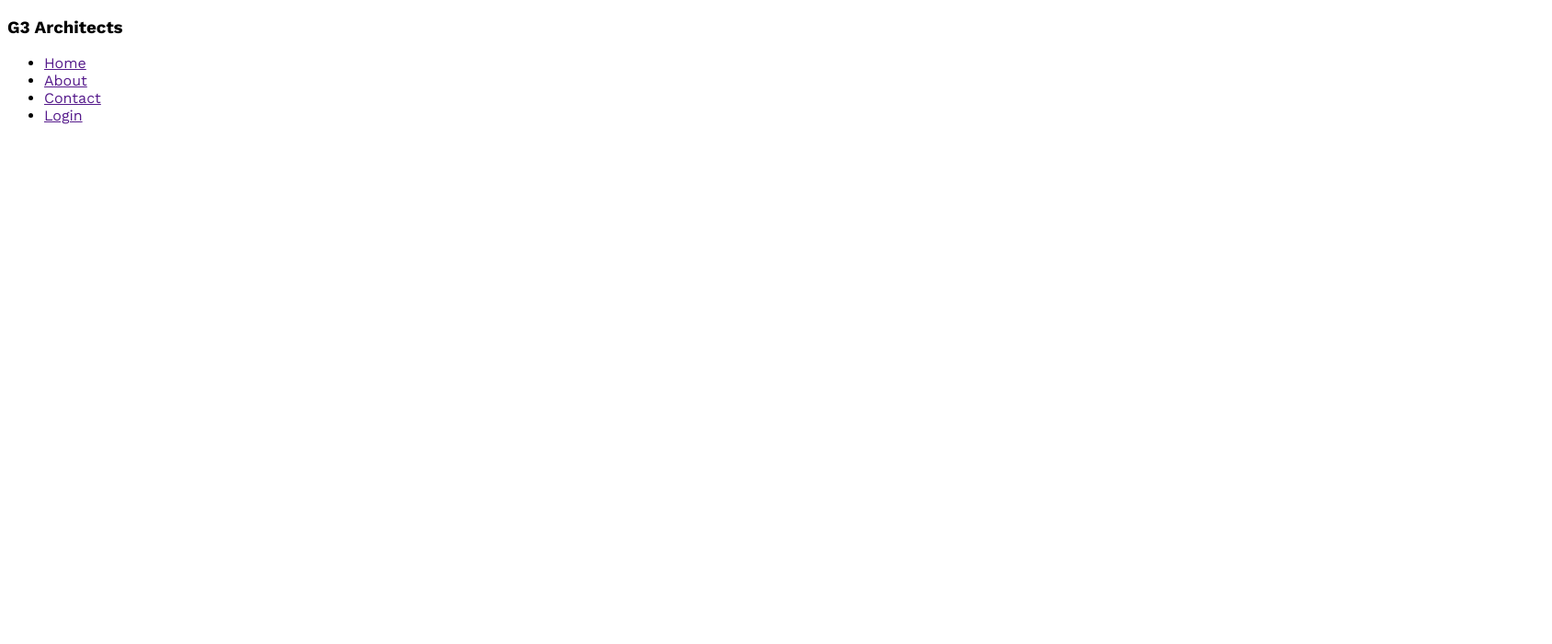
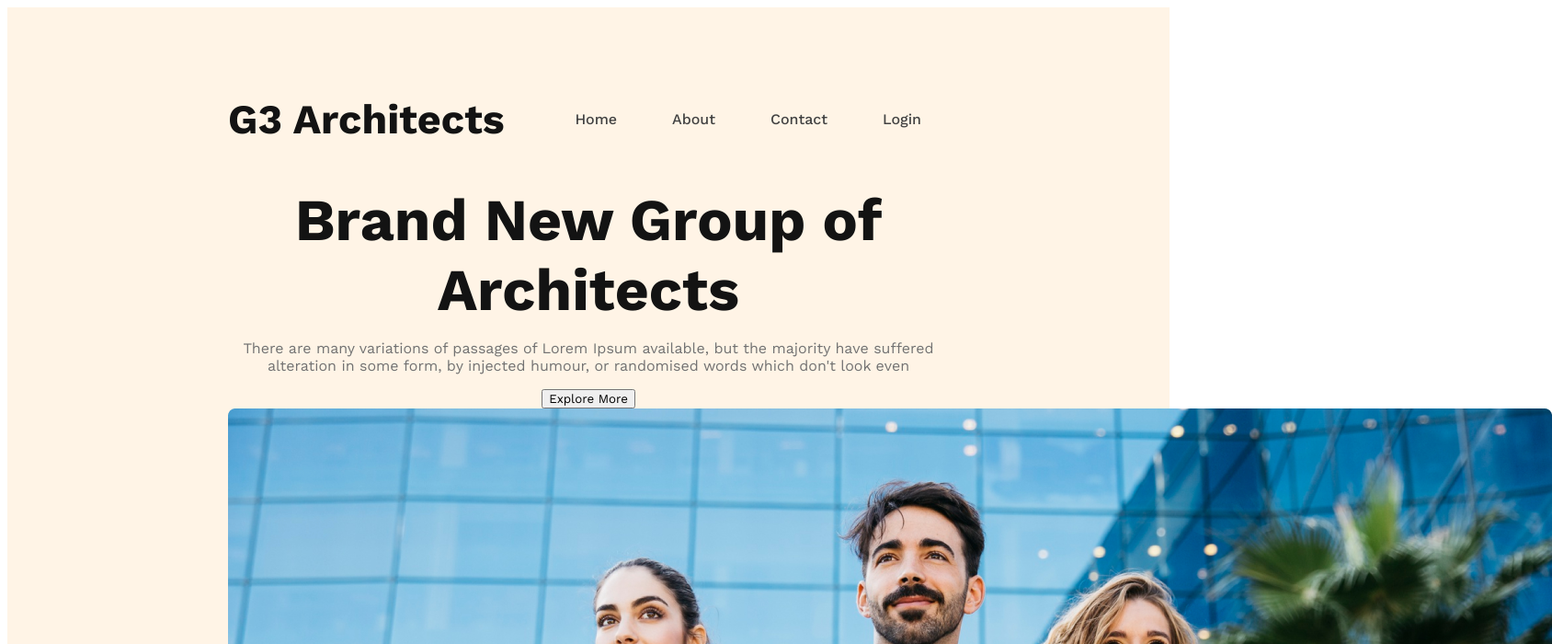
Before and after one commit to programmer-nayeem/g3-architects-website, a plain HTML site: page index.html in a window 1280 px wide. Shown: the top 700 px of the page at 92% size, 1688 px wide, since content can reach past the window. Drawn offline with nearby package versions, Linux system fonts and the light colour scheme.

Commit message:
baner content added

```diff
--- a/index.html
+++ b/index.html
@@ -1,15 +1,15 @@
 <!DOCTYPE html>
 <html lang="en">
     <head>
-    <link rel="stylesheet" href="styles/style.css">
-    <meta charset="UTF-8">
-    <meta name="viewport" content="width=device-width, initial-scale=1.0">
+        <link rel="stylesheet" href="styles/style.css" />
+        <meta charset="UTF-8" />
+        <meta name="viewport" content="width=device-width, initial-scale=1.0" />
         <title>G3 - Architect</title>
     </head>
     <body>
         <header>
             <nav>
-            <h3>G3 Architects</h3>
+                <h3 class="nav-title">G3 Architects</h3>
                 <ul>
                     <li><a href="">Home</a></li>
                     <li><a href="">About</a></li>
@@ -17,6 +17,19 @@
                     <li><a href="">Login</a></li>
                 </ul>
             </nav>
+            <div class="baner">
+                <div class="baner-content">
+                    <div class="baner-title">Brand New Group of Architects</div>
+                    <p class="baner-desc">
+                        There are many variations of passages of Lorem Ipsum
+                        available, but the majority have suffered alteration in
+                        some form, by injected humour, or randomised words which
+                        don't look even
+                    </p>
+                    <button class="btn-primary">Explore More</button>
+                </div>
+                <img src="images/banner.png" />
+            </div>
         </header>
 
         <main>
--- a/styles/style.css
+++ b/styles/style.css
@@ -3,3 +3,54 @@
 *{
     font-family: 'Work Sans'  , sans-serif;
 }
+
+/* Common shared styles */
+.btn-primary{
+
+}
+
+
+/* header styles */
+header{
+    background: rgba(255 , 144 , 14 , 0.10);
+    padding: 50px 240px;
+}
+nav{
+    display: flex;
+    justify-content: space-between;
+    align-items: center;
+}
+.nav-title{
+    font-size: 2.8rem;
+    font-weight: 700;
+    color: #131313;
+}
+nav > ul{
+    display: flex;
+}
+nav li{
+    list-style: none;
+    margin: 30px;
+    font-weight: 500;
+    font-size: 1rem;
+}
+nav li a{
+    text-decoration: none;
+    color: #424242;
+}
+
+/* Baner Styles */
+
+.baner-content{
+    max-width: 800px;
+    text-align: center;
+    margin: 0 auto;
+}
+.baner-title{
+    font-size: 4rem;
+    font-weight: 700;
+    color: #131313;
+}
+.baner-desc{
+    color: #727272;
+}
```
Lines whose indentation alone changed are shown as unchanged.
